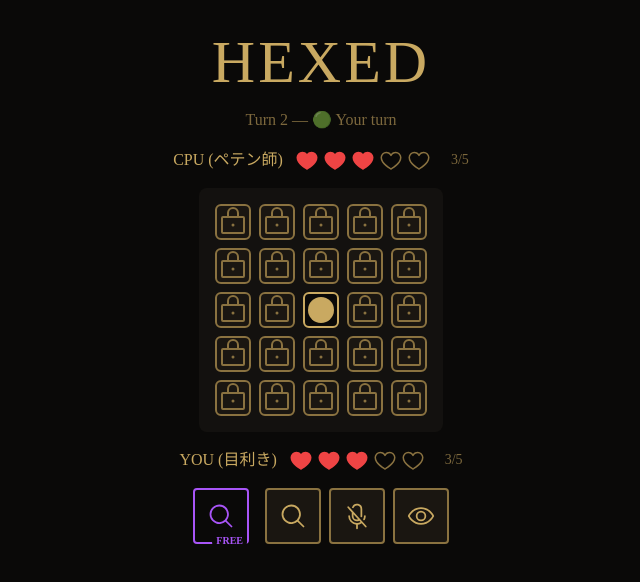
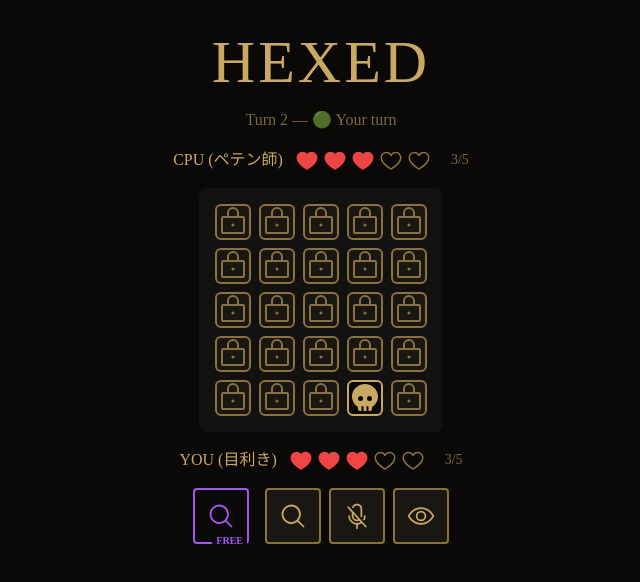
Before and after one commit to kazumatsu0211/Hexed, a React (Vite) app: page / in a window 1280 px wide. Shown: the top 582 px of the page, without its empty margins (319-959 px from the left). Built offline with nearby package versions, Linux system fonts and the light colour scheme.

Commit message:
Phase 7 (Lv2): CPU AI がアイテム使用（pokerface/peephole/monocle）

```diff
--- a/src/App.tsx
+++ b/src/App.tsx
@@ -28,6 +28,7 @@
   const applyCheatingSleeve = useGameStore((s) => s.applyCheatingSleeve);
   const applyFreeMonocle = useGameStore((s) => s.applyFreeMonocle);
   const runCpuTurn = useGameStore((s) => s.runCpuTurn);
+  const logLength = useGameStore((s) => s.log.length);
 
   const { selectedItem, selectItem, clearSelection } = useSelectionContext();
 
@@ -40,7 +41,7 @@
 
     const timer = setTimeout(() => runCpuTurn(), 1500);
     return () => clearTimeout(timer);
-  }, [currentTurn, runCpuTurn]);
+  }, [currentTurn, logLength, runCpuTurn]);
 
   const selfPlayer = players.player;
   const isGagged = selfPlayer.gaggedTurns > 0;
--- a/src/core/cpuAi.ts
+++ b/src/core/cpuAi.ts
@@ -1,8 +1,11 @@
 import { match } from "ts-pattern";
 
+import { isSamePosition } from "./board";
 import type {
   Board,
   Character,
+  Item,
+  ItemId,
   PeekedTile,
   Position,
   Tile,
@@ -10,33 +13,43 @@
 
 type TileClass = "good" | "neutral" | "unknown" | "bad";
 
-export type CpuAction = {
-  type: "openTile";
-  position: Position;
-};
+export type CpuAction =
+  | { type: "openTile"; position: Position }
+  | { type: "useMonocle"; position: Position }
+  | { type: "usePeephole" }
+  | { type: "usePokerface" };
 
 type CpuInput = {
   board: Board;
   peeked: PeekedTile[];
   character: Character;
+  items: Item[];
+  hp: number;
+  pokerfaceActive: boolean;
+  canUseItem: boolean;
 };
 
-function findPeekedAt(
-  peeked: PeekedTile[],
-  position: Position,
-): PeekedTile | undefined {
-  return peeked.find(
-    (p) => p.position.row === position.row && p.position.col === position.col,
-  );
+const PRIORITY: TileClass[] = ["good", "neutral", "unknown", "bad"];
+
+function hasItem(items: Item[], id: ItemId): boolean {
+  return items.some((i) => i.id === id);
 }
 
-function classify(
-  peeked: PeekedTile | undefined,
+function isPeeked(peeked: PeekedTile[], position: Position): boolean {
+  return peeked.some((p) => isSamePosition(p.position, position));
+}
+
+function isUnpeekedHiddenTile(tile: Tile, peeked: PeekedTile[]): boolean {
+  return !tile.isRevealed && !isPeeked(peeked, tile.position);
+}
+
+function classifyTile(
+  peekedAtTile: PeekedTile | undefined,
   character: Character,
 ): TileClass {
-  if (!peeked) return "unknown";
+  if (!peekedAtTile) return "unknown";
 
-  return match(peeked.effect)
+  return match(peekedAtTile.effect)
     .returnType<TileClass>()
     .with("blessing", "treasure", "attack", () => "good")
     .with("empty", () => "neutral")
@@ -48,11 +61,11 @@
   return items[Math.floor(Math.random() * items.length)];
 }
 
-const PRIORITY: TileClass[] = ["good", "neutral", "unknown", "bad"];
-
-export function decideCpuAction(input: CpuInput): CpuAction {
-  const { board, peeked, character } = input;
-
+function groupHiddenTilesByClass(
+  board: Board,
+  peeked: PeekedTile[],
+  character: Character,
+): Record<TileClass, Tile[]> {
   const groups: Record<TileClass, Tile[]> = {
     good: [],
     neutral: [],
@@ -60,18 +73,81 @@
     bad: [],
   };
 
-  for (const tile of board.flat()) {
-    if (tile.isRevealed) continue;
-    const cls = classify(findPeekedAt(peeked, tile.position), character);
-    groups[cls].push(tile);
+  const hiddenTiles = board.flat().filter((tile) => !tile.isRevealed);
+  for (const tile of hiddenTiles) {
+    const peekedAtTile = peeked.find((p) =>
+      isSamePosition(p.position, tile.position),
+    );
+    groups[classifyTile(peekedAtTile, character)].push(tile);
   }
 
-  for (const cls of PRIORITY) {
-    if (groups[cls].length > 0) {
-      const picked = pickRandom(groups[cls]);
-      return { type: "openTile", position: picked.position };
-    }
+  return groups;
+}
+
+function decideOpenTile(input: CpuInput): CpuAction {
+  const groups = groupHiddenTilesByClass(
+    input.board,
+    input.peeked,
+    input.character,
+  );
+
+  const populatedClass = PRIORITY.find((cls) => groups[cls].length > 0);
+  if (!populatedClass) {
+    throw new Error("decideCpuAction: 未開封マスが存在しません");
   }
 
-  throw new Error("decideCpuAction: 未開封マスが存在しません");
+  const picked = pickRandom(groups[populatedClass]);
+  return { type: "openTile", position: picked.position };
 }
+
+function shouldUsePokerface(input: CpuInput): boolean {
+  if (!hasItem(input.items, "pokerFace")) return false;
+  if (input.pokerfaceActive) return false;
+  if (input.character.id === "swindler") return false;
+  if (input.hp > 2) return false;
+
+  return input.board
+    .flat()
+    .some((tile) => !tile.isRevealed && tile.effect === "curse");
+}
+
+function shouldUsePeephole(input: CpuInput): boolean {
+  if (!hasItem(input.items, "peephole")) return false;
+  if (input.character.id === "swindler") return false;
+
+  const unpeekedHiddenCurseExists = input.board
+    .flat()
+    .some(
+      (tile) =>
+        !tile.isRevealed &&
+        tile.effect === "curse" &&
+        !isPeeked(input.peeked, tile.position),
+    );
+  if (!unpeekedHiddenCurseExists) return false;
+
+  return Math.random() < 0.5;
+}
+
+function decideMonocleTarget(input: CpuInput): Position | null {
+  if (!hasItem(input.items, "monocle")) return null;
+  if (Math.random() >= 0.4) return null;
+
+  const unpeekedHiddenTiles = input.board
+    .flat()
+    .filter((tile) => isUnpeekedHiddenTile(tile, input.peeked));
+  if (unpeekedHiddenTiles.length === 0) return null;
+
+  return pickRandom(unpeekedHiddenTiles).position;
+}
+
+export function decideCpuAction(input: CpuInput): CpuAction {
+  if (!input.canUseItem) return decideOpenTile(input);
+
+  if (shouldUsePokerface(input)) return { type: "usePokerface" };
+  if (shouldUsePeephole(input)) return { type: "usePeephole" };
+
+  const monocleTarget = decideMonocleTarget(input);
+  if (monocleTarget) return { type: "useMonocle", position: monocleTarget };
+
+  return decideOpenTile(input);
+}
--- a/src/store/gameStore/_actions/endTurn.ts
+++ b/src/store/gameStore/_actions/endTurn.ts
@@ -6,4 +6,5 @@
 export function endTurn(draft: Draft<GameStoreState>) {
   draft.currentTurn = getOpposingSide(draft.currentTurn);
   draft.turnCount += 1;
+  draft.cpuActionsThisTurn = 0;
 }
--- a/src/store/gameStore/_factories/buildInitialState.ts
+++ b/src/store/gameStore/_factories/buildInitialState.ts
@@ -18,5 +18,6 @@
     winner: "ongoing",
     log: ["ゲーム開始"],
     peeked: { player: [], cpu: [] },
+    cpuActionsThisTurn: 0,
   };
 }
--- a/src/store/gameStore/index.ts
+++ b/src/store/gameStore/index.ts
@@ -1,3 +1,4 @@
+import { match } from "ts-pattern";
 import { create } from "zustand";
 import { immer } from "zustand/middleware/immer";
 
@@ -55,15 +56,38 @@
       if (state.currentTurn !== "cpu") return;
       if (state.winner !== "ongoing") return;
 
+      const cpu = state.players.cpu;
       const action = decideCpuAction({
         board: state.board,
         peeked: state.peeked.cpu,
-        character: state.players.cpu.character,
+        character: cpu.character,
+        items: cpu.items,
+        hp: cpu.hp,
+        pokerfaceActive: cpu.pokerfaceActive,
+        canUseItem: state.cpuActionsThisTurn === 0,
       });
 
-      if (action.type === "openTile") {
-        state.openTile(action.position);
-      }
+      match(action)
+        .with({ type: "openTile" }, (a) => state.openTile(a.position))
+        .with({ type: "useMonocle" }, (a) => {
+          state.applyMonocle(a.position);
+          set((draft) => {
+            draft.cpuActionsThisTurn += 1;
+          });
+        })
+        .with({ type: "usePeephole" }, () => {
+          state.applyPeephole();
+          set((draft) => {
+            draft.cpuActionsThisTurn += 1;
+          });
+        })
+        .with({ type: "usePokerface" }, () => {
+          state.applyPokerface();
+          set((draft) => {
+            draft.cpuActionsThisTurn += 1;
+          });
+        })
+        .exhaustive();
     },
   })),
 );
--- a/src/store/gameStore/types.ts
+++ b/src/store/gameStore/types.ts
@@ -15,6 +15,7 @@
   winner: TurnSide | "draw" | "ongoing";
   log: string[];
   peeked: Record<TurnSide, PeekedTile[]>;
+  cpuActionsThisTurn: number;
 };
 
 export type GameStoreActions = {
```
